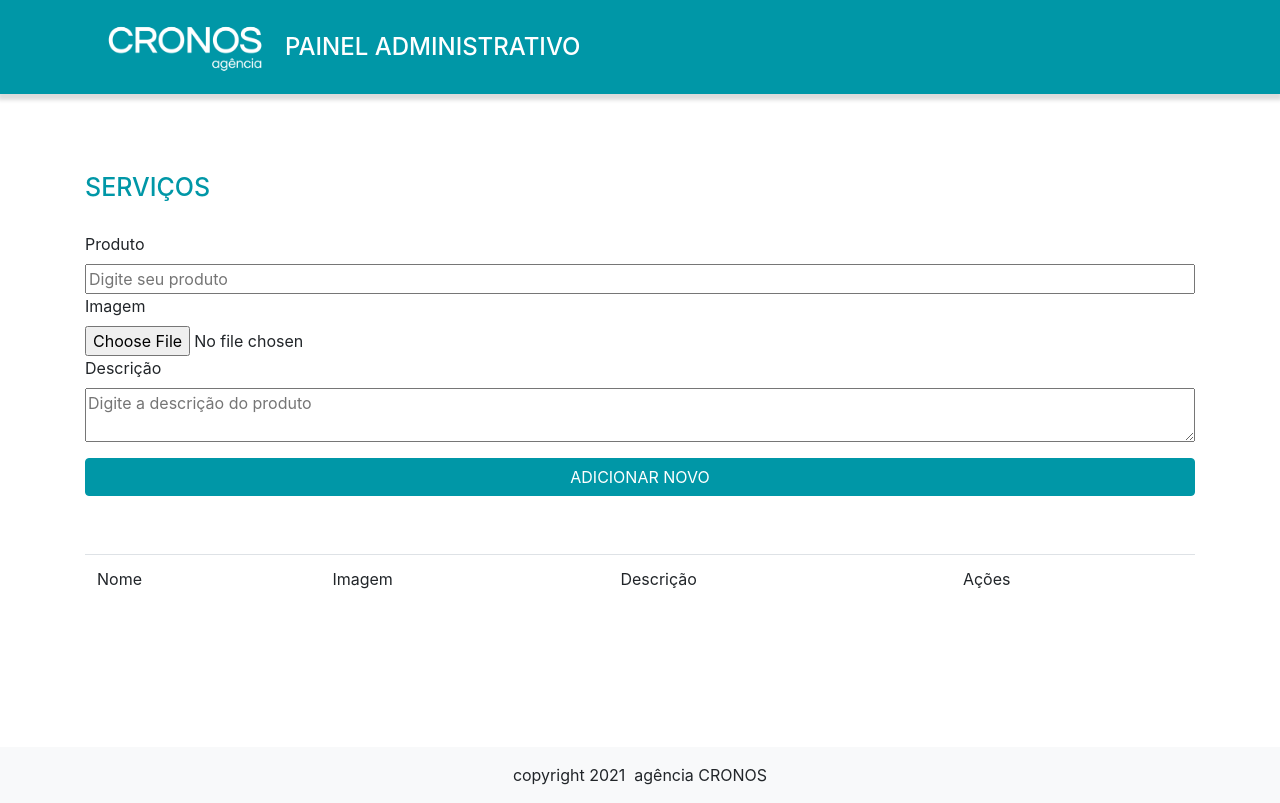
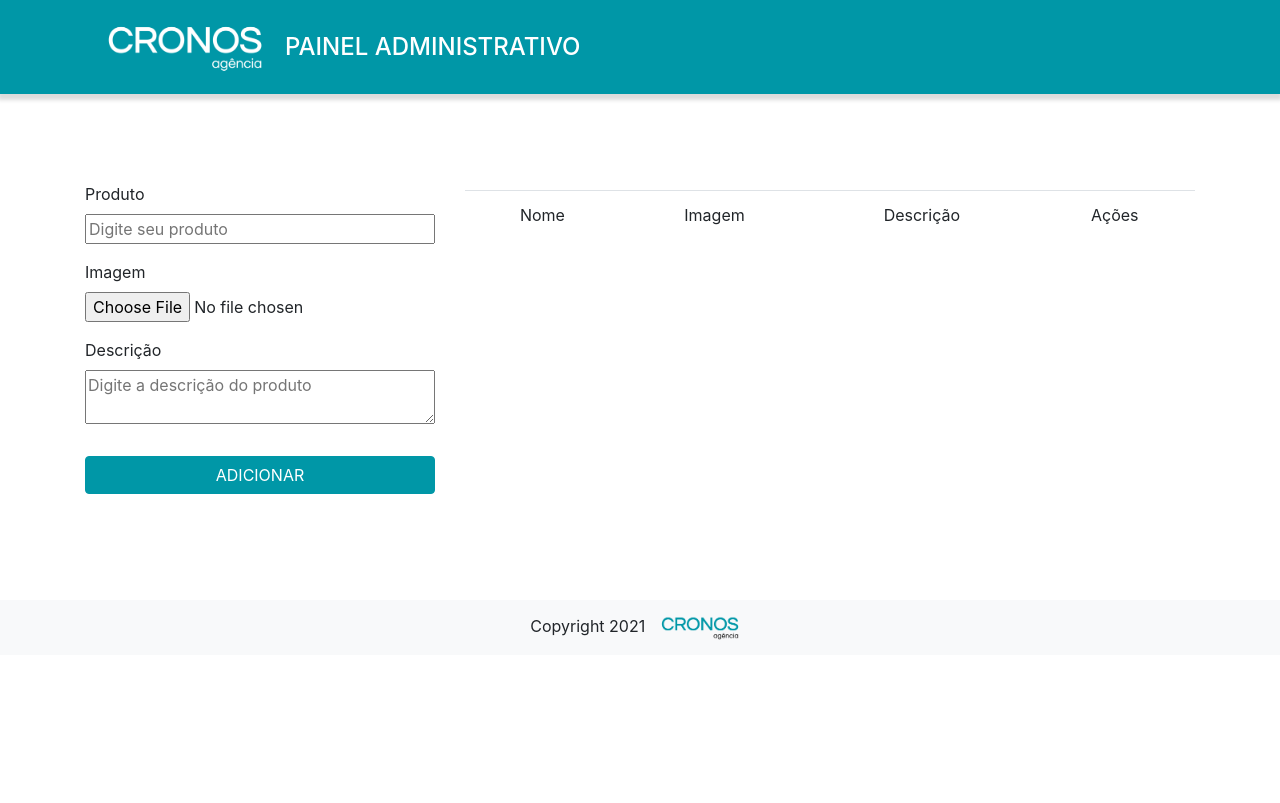
Before and after one commit to MateusMaciel340/crud-agency-cronos, a plain HTML site: page admin.html in a window 1280 px wide. Drawn offline with nearby package versions, Linux system fonts and the light colour scheme.

Commit message:
Atualizando a estrutura da página admin
Indentando corretamente todos os componentes, mantendo uma organização controlável.

```diff
--- a/admin.html
+++ b/admin.html
@@ -1,55 +1,57 @@
 <!DOCTYPE html>
-<html lang="en">
-
+<html lang="pt-br">
 <head>
-  <meta charset="UTF-8" />
-  <meta name="viewport" content="width=device-width, initial-scale=1.0" />
-  <meta http-equiv="X-UA-Compatible" content="ie=edge" />
+    <meta charset="UTF-8">
+    <meta http-equiv="X-UA-Compatible" content="IE=edge">
+    <meta name="viewport" content="width=device-width, initial-scale=1.0">
     <title>CRONOS AGÊNCIA - admin</title>
+    <link rel="stylesheet" href="css/estilo.css">
+    <link rel="stylesheet" href="css/palette.css">
     <link rel="stylesheet" href="https://stackpath.bootstrapcdn.com/bootstrap/4.3.1/css/bootstrap.min.css"
     integrity="sha384-ggOyR0iXCbMQv3Xipma34MD+dH/1fQ784/j6cY/iJTQUOhcWr7x9JvoRxT2MZw1T" crossorigin="anonymous" />
-  <link rel="stylesheet" href="css/estilo.css" />
-  <link rel="shortcut icon" href="imagens/favicon.png" type="image/x-icon" />
+    <link rel="shortcut icon" href="imagens/CRONOS-logo-black.png" type="image/x-icon" />
 </head>
-
 <body>
+    <!-- Header -->
     <header>
         <div class="container">
             <a href="#">
-        <img src="imagens/CRONOS-logo-white.png" alt="Agência CRONOS" />
+                <img src="imagens/CRONOS-logo-white.png" alt="Agência CRONOS">
             </a>
             <h1>Painel administrativo</h1>
         </div>
     </header>
+    <!-- Header -->
+
+    <!-- Section -->
     <section id="servicos" class="py-5 mb-5">
         <div class="container">
             <div class="row">
-        <div class="col">
-          <h3>Serviços</h3>
-
+                <div class="col-md-4">
                     <!-- Formulário -->
-          <form class="formulario" autocomplete="off" onsubmit="onFormSubmit()">
-            <div>
+                    <form class="formulario" autocomplete="off" onsubmit="onFormSubmit()" style="margin-top: 40px;">
+                        <div class="form-group">
                             <label>Produto</label>
                             <input type="text" id="produto" placeholder="Digite seu produto" required>
                         </div>
-
-            <div>
+                        <div class="form-group">
                             <label>Imagem</label>
-              <input type="file" id="imagem" required>
+                            <input type="file" id="imagem" onchange="upload(this.value)" required>
                         </div>
-
-            <div>
+                        <div class="form-group">
                             <label>Descrição</label>
                             <textarea id="descricao" placeholder="Digite a descrição do produto" required></textarea>
                         </div>
 
                         <div>
-              <input type="submit" value="Adicionar novo" class="btn btn-primary">
+                            <input type="submit" value="Adicionar" class="btn btn-primary">
                         </div>
                     </form>
                     <!-- Formulário -->
-          <table class="table my-5" class="table my-5" class="tabela" id="lista-produto">
+                </div>
+                <div class="col-md-8">
+                    <!-- Tabela -->
+                    <table class="table my-5 text-center" class="tabela" id="lista-produto">
                         <thead>
                             <tr>
                                 <td>Nome</td>
@@ -58,34 +60,31 @@
                                 <td>Ações</td>
                             </tr>
                         </thead>
+
                         <tbody>
-              <!-- JavaScript -->
+
                         </tbody>
                     </table>
+                    <!-- Tabela -->
                 </div>
             </div>
         </div>
     </section>
-  <footer class="py-3 bg-light">
+    <!-- Section -->
+
+    <!-- Footer -->
+    <footer class="py-1 bg-light">
         <div class="container text-center">
             <p class="m-0">
-        copyright 2021
-        <img src="imagens/favicon.png" width="30" alt="" /> agência CRONOS
+                Copyright 2021 <img src="imagens/CRONOS-logo.png" width="100" alt="Agência Crônos">
             </p>
         </div>
     </footer>
+    <!-- Footer -->
 
+    <!-- Script - JavaScript -->
     <script src="js/script.js"></script>
+    <!-- Scropt - JavaScript -->
 
-  <script src="https://code.jquery.com/jquery-3.3.1.slim.min.js"
-    integrity="sha384-q8i/X+965DzO0rT7abK41JStQIAqVgRVzpbzo5smXKp4YfRvH+8abtTE1Pi6jizo" crossorigin="anonymous">
-  </script>
-  <script src="https://cdnjs.cloudflare.com/ajax/libs/popper.js/1.14.7/umd/popper.min.js"
-    integrity="sha384-UO2eT0CpHqdSJQ6hJty5KVphtPhzWj9WO1clHTMGa3JDZwrnQq4sF86dIHNDz0W1" crossorigin="anonymous">
-  </script>
-  <script src="https://stackpath.bootstrapcdn.com/bootstrap/4.3.1/js/bootstrap.min.js"
-    integrity="sha384-JjSmVgyd0p3pXB1rRibZUAYoIIy6OrQ6VrjIEaFf/nJGzIxFDsf4x0xIM+B07jRM" crossorigin="anonymous">
-  </script>
 </body>
-
 </html>
```
Lines whose indentation alone changed are shown as unchanged.
